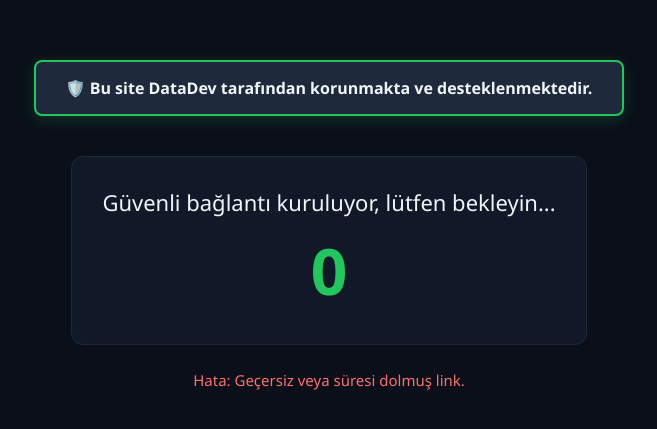
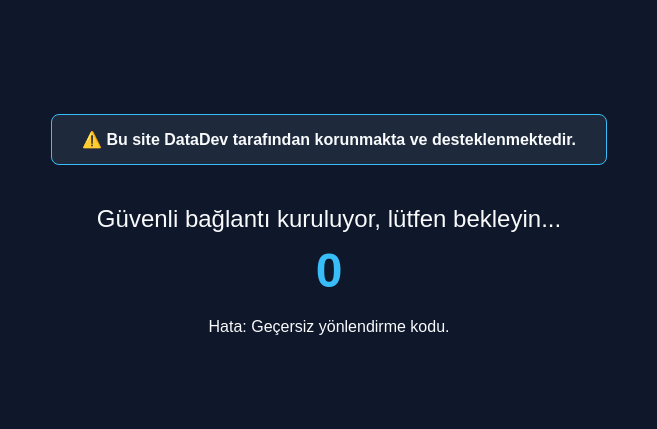
Before and after one commit to ilter2014/cashlink, a website: page public/index.html in a window 1280 px wide. Shown: the part 175-604 px from the top of the page, without its empty margins (311-968 px from the left). Drawn offline with Linux system fonts and the light colour scheme.

Commit message:
Refactor index.html for better UI and balance info
Updated the HTML structure and styling for improved user experience and added balance display in status messages.

```diff
--- a/public/index.html
+++ b/public/index.html
@@ -2,80 +2,35 @@
 <html lang="tr">
 <head>
     <meta charset="UTF-8">
-    <meta name="viewport" content="width=device-width, initial-scale=1.0">
-    <title>CashLink | Güvenli Yönlendirme</title>
+    <title>CashLink | Güvenli Bağlantı</title>
     <style>
-        body {
-            background-color: #0b0f19;
-            color: #f1f5f9;
-            font-family: 'Segoe UI', Tahoma, Geneva, Verdana, sans-serif;
-            display: flex;
-            flex-direction: column;
-            align-items: center;
-            justify-content: center;
-            height: 100vh;
-            margin: 0;
-        }
-        .header-banner {
-            background-color: #1e293b;
-            border: 2px solid #22c55e;
-            padding: 15px 30px;
-            border-radius: 8px;
-            font-weight: bold;
-            margin-bottom: 40px;
-            box-shadow: 0 4px 15px rgba(34, 197, 94, 0.2);
-            text-align: center;
-        }
-        .counter-box {
-            font-size: 22px;
-            text-align: center;
-            background: #111827;
-            padding: 30px;
-            border-radius: 12px;
-            border: 1px solid #1f2937;
-        }
-        #countdown {
-            font-size: 64px;
-            color: #22c55e;
-            font-weight: bold;
-            margin-top: 10px;
-        }
-        .status {
-            margin-top: 25px;
-            color: #94a3b8;
-            font-size: 15px;
-            font-weight: 500;
-        }
+        body { background-color: #0f172a; color: #f8fafc; font-family: sans-serif; display: flex; flex-direction: column; align-items: center; justify-content: center; height: 100vh; margin: 0; }
+        .header-banner { background-color: #1e293b; border: 1px solid #38bdf8; padding: 15px 30px; border-radius: 8px; font-weight: bold; margin-bottom: 40px; }
+        .counter-box { font-size: 24px; text-align: center; }
+        #countdown { font-size: 48px; color: #38bdf8; font-weight: bold; margin-top: 10px; }
+        .status { margin-top: 20px; font-size: 16px; font-weight: 500; }
     </style>
 </head>
 <body>
-
-    <div class="header-banner">
-        🛡️ Bu site DataDev tarafından korunmakta ve desteklenmektedir.
-    </div>
-
-    <div class="counter-box">
-        Güvenli bağlantı kuruluyor, lütfen bekleyin...
-        <div id="countdown">5</div>
-    </div>
-
-    <div class="status" id="status-text">IP ve Cihaz doğrulaması yapılıyor...</div>
+    <div class="header-banner">⚠️ Bu site DataDev tarafından korunmakta ve desteklenmektedir.</div>
+    <div class="counter-box">Güvenli bağlantı kuruluyor, lütfen bekleyin...<div id="countdown">5</div></div>
+    <div class="status" id="status-text">Kullanıcı doğrulaması yapılıyor...</div>
 
     <script>
         const urlParams = new URLSearchParams(window.location.search);
         const targetUrl = urlParams.get('target');
         const earnStatus = urlParams.get('earn');
+        const balance = urlParams.get('balance');
         let timeLeft = 5;
 
         const countdownElement = document.getElementById('countdown');
         const statusElement = document.getElementById('status-text');
 
-        // Backend'den gelen cevaba göre kullanıcıya bilgi veriyoruz
         if(earnStatus === 'success') {
-            statusElement.innerText = "Tebrikler! Hesabınıza 100 TL eklendi. Yönlendiriliyorsunuz...";
+            statusElement.innerText = `💰 Hesabınıza 100 TL eklendi! Güncel Bakiye: ${balance} TL. Yönlendiriliyorsunuz...`;
             statusElement.style.color = "#4ade80";
         } else if(earnStatus === 'cooldown') {
-            statusElement.innerText = "Bu IP ile son 30 dakika içinde giriş yapılmış. Sistem koruması aktif, ödül eklenmedi.";
+            statusElement.innerText = `❌ Son 30 dakika içinde zaten ödül aldınız! Güncel Bakiye: ${balance} TL. Ödül alınamadı.`;
             statusElement.style.color = "#f87171";
         }
 
@@ -87,8 +42,7 @@
                 if (targetUrl) {
                     window.location.href = decodeURIComponent(targetUrl);
                 } else {
-                    statusElement.innerText = "Hata: Geçersiz veya süresi dolmuş link.";
-                    statusElement.style.color = "#f87171";
+                    statusElement.innerText = "Hata: Geçersiz yönlendirme kodu.";
                 }
             }
         }, 1000);
```
